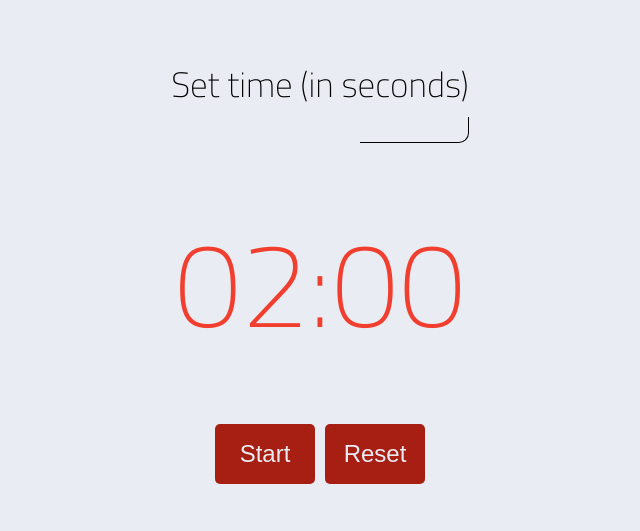
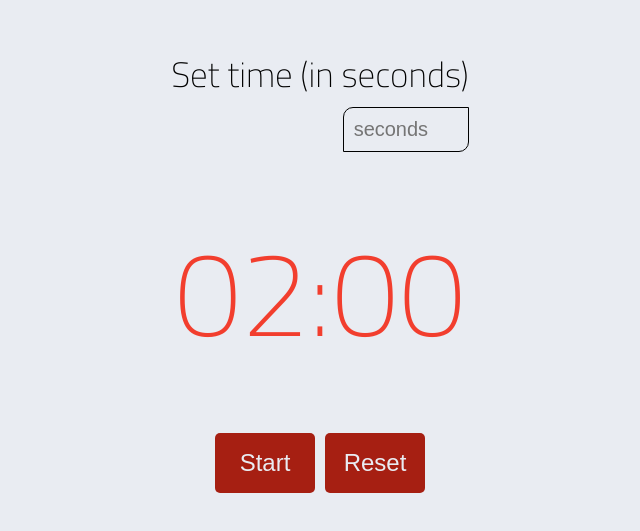
Before and after one commit to Yakovenko-25/Test_Project_TimerJs, a React (Create React App) app: page / in a window 1280 px wide. Shown: the part 133-664 px from the top of the page, without its empty margins (320-960 px from the left). Built offline with nearby package versions, Linux system fonts and the light colour scheme.

Commit message:
Add some style for inputValue

```diff
--- a/src/App.css
+++ b/src/App.css
@@ -46,18 +46,26 @@
   flex-direction: column;
 }
 .minutes input[type=text] {
+  padding: 10px;
   align-self: flex-end;
   width: 35%;
   background: transparent;
-  border: 0px;
-  border-bottom: 1px solid #000;
-  border-right: 1px solid #000;
+  border: 1px solid #000;
   border-bottom-right-radius: 10px;
+  border-top-left-radius: 10px;
   font-size: 20px;
 }
 
 input[type=text]:focus {
-  background-color: #d4ddf1;
-  color: #A61F12;
+  background-color: #A61F12;
+  color: white;
+  border: 1px solid transparent;
+  border-top-left-radius: 10px;
   outline-style: none;
+}
+input[type=text]:focus::-moz-placeholder {
+  color: transparent;
+}
+input[type=text]:focus::placeholder {
+  color: transparent;
 }/*# sourceMappingURL=App.css.map */
--- a/src/components/InputValue/InputValue.js
+++ b/src/components/InputValue/InputValue.js
@@ -5,7 +5,7 @@ const InputValue = ({setMinutes}) => {
     <section className="inputValue">
       <div className="minutes">
         <p>Set time (in seconds)</p>
-        <input type="text" onInput={setMinutes} />
+        <input type="text" onInput={setMinutes} placeholder="seconds"/>
       </div>
     </section>
   );
```
